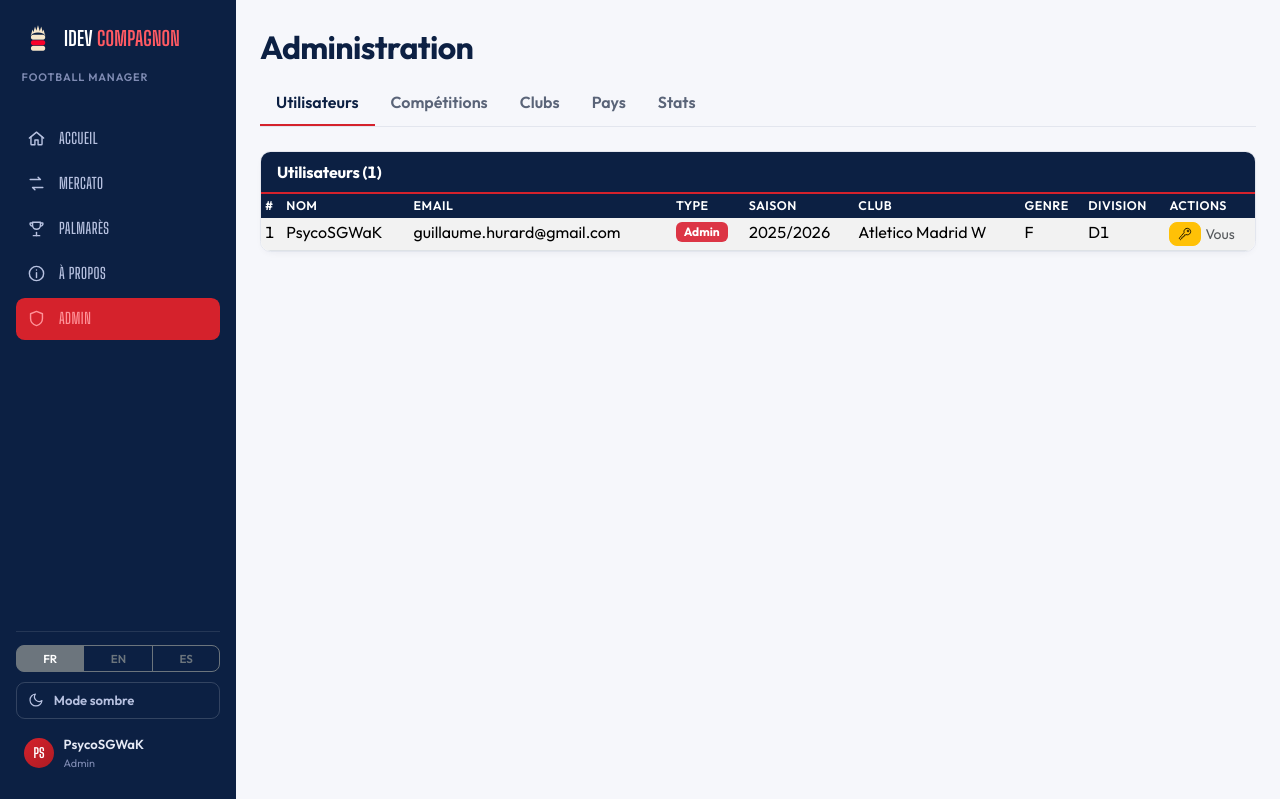
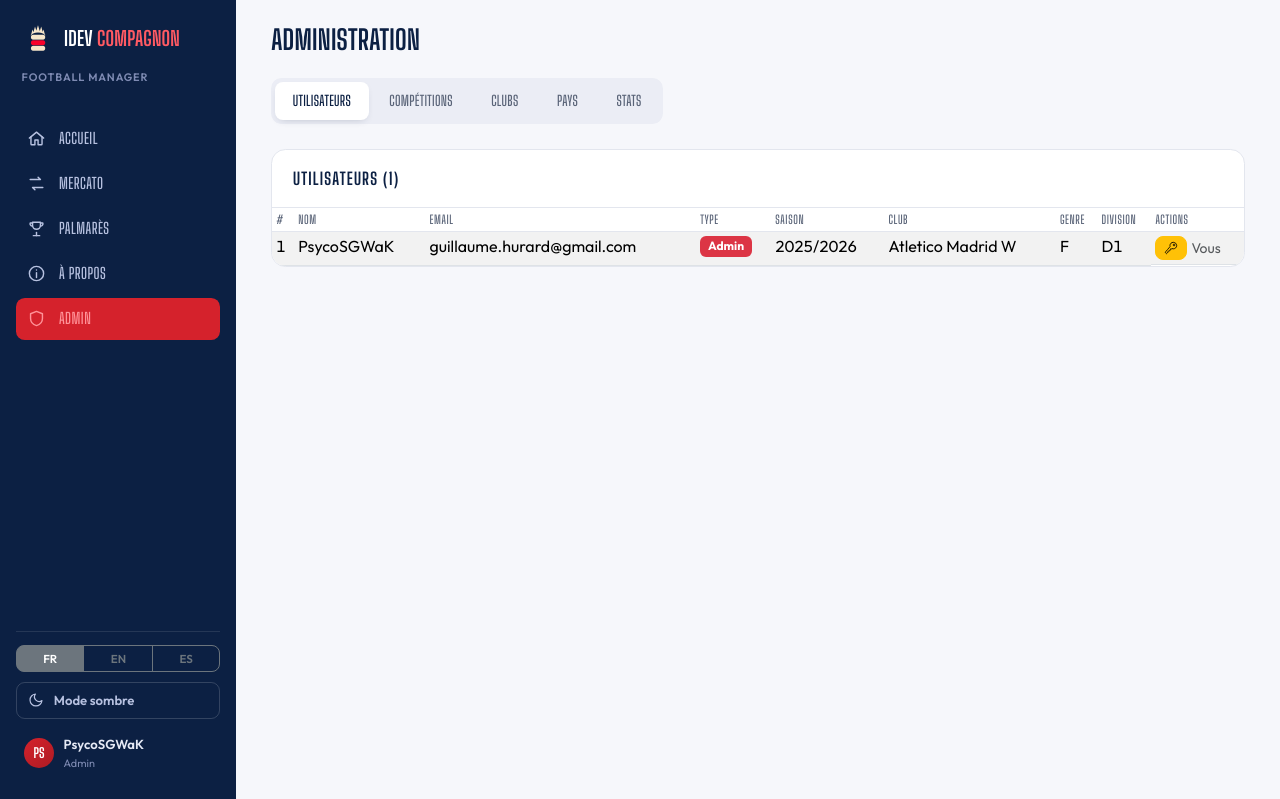
Before and after one commit to PsycoSGWaK/FMXX, a PHP site: page /root/admin.php in a window 1280 px wide. Shown: the top 799 px of the page. Run offline with PHP 8.4, Linux system fonts and the light colour scheme; a user stored in the database is signed in; data comes from the database, SQL or seed files in the repository.

Commit message:
Redessine la page Admin avec le nouveau design system
Applique le meme traitement aux 5 onglets (Utilisateurs, Competitions,
Clubs, Pays, Stats) : cartes Bootstrap -> .table-panel, onglets nav-tabs
-> .segmented, tableaux -> .table-scroll + data-table, boutons Ajouter
-> .btn-brand. Modales d'edition deja harmonisees precedemment, inchangees.

Teste : filtre clubs en direct, modale d'edition competition, les 5
onglets.

```diff
--- a/admin.php
+++ b/admin.php
@@ -23,8 +23,8 @@ if ($userType !== '1') {
 
 $tab = $_GET['tab'] ?? 'users';
 ?>
-<div class="container-fluid px-4 py-3 page-content">
-    <h2 class="fw-bold mb-3" style="color:var(--heading);">Administration</h2>
+<div class="main-content">
+    <div class="context-title">Administration</div>
 
     <?php if (isset($_GET['msg'])): ?>
         <div class="alert alert-success alert-dismissible fade show">
@@ -39,27 +39,26 @@ $tab = $_GET['tab'] ?? 'users';
         </div>
     <?php endif; ?>
 
-    <ul class="nav nav-tabs mb-4">
-        <li class="nav-item"><a class="nav-link <?= $tab === 'users'        ? 'active' : '' ?>" href="admin.php?tab=users">Utilisateurs</a></li>
-        <li class="nav-item"><a class="nav-link <?= $tab === 'competitions' ? 'active' : '' ?>" href="admin.php?tab=competitions">Compétitions</a></li>
-        <li class="nav-item"><a class="nav-link <?= $tab === 'clubs'        ? 'active' : '' ?>" href="admin.php?tab=clubs">Clubs</a></li>
-        <li class="nav-item"><a class="nav-link <?= $tab === 'pays'         ? 'active' : '' ?>" href="admin.php?tab=pays">Pays</a></li>
-        <li class="nav-item"><a class="nav-link <?= $tab === 'stats'        ? 'active' : '' ?>" href="admin.php?tab=stats">Stats</a></li>
-    </ul>
+    <div class="segmented">
+        <a class="<?= $tab === 'users'        ? 'active' : '' ?>" href="admin.php?tab=users">Utilisateurs</a>
+        <a class="<?= $tab === 'competitions' ? 'active' : '' ?>" href="admin.php?tab=competitions">Compétitions</a>
+        <a class="<?= $tab === 'clubs'        ? 'active' : '' ?>" href="admin.php?tab=clubs">Clubs</a>
+        <a class="<?= $tab === 'pays'         ? 'active' : '' ?>" href="admin.php?tab=pays">Pays</a>
+        <a class="<?= $tab === 'stats'        ? 'active' : '' ?>" href="admin.php?tab=stats">Stats</a>
+    </div>
 
     <?php if ($tab === 'users'): ?>
     <!-- ===================== UTILISATEURS ===================== -->
     <?php
     $users = $pdo->query("SELECT idUser, username, mail, type, saison_active, club, division, genre FROM user ORDER BY idUser")->fetchAll();
     ?>
-    <div class="card">
-        <div class="card-header card-header-brand fw-bold">
-            Utilisateurs (<?= count($users) ?>)
+    <div class="table-panel">
+        <div class="table-panel-head">
+            <span class="section-title"><span style="color:var(--heading)">Utilisateurs (<?= count($users) ?>)</span></span>
         </div>
-        <div class="card-body p-0">
-            <div class="table-responsive">
-                <table class="table table-sm table-hover table-striped mb-0">
-                    <thead class="table-dark">
+            <div class="table-scroll">
+                <table class="table table-sm table-hover table-striped mb-0 data-table">
+                    <thead>
                         <tr>
                             <th>#</th>
                             <th>Nom</th>
@@ -126,7 +125,6 @@ $tab = $_GET['tab'] ?? 'users';
                     </tbody>
                 </table>
             </div>
-        </div>
     </div>
 
     <!-- Modal reset password -->
@@ -180,11 +178,11 @@ $tab = $_GET['tab'] ?? 'users';
         ORDER BY p.nomPays, c.genre, c.typeCompetition, c.division
     ")->fetchAll();
     ?>
-    <div class="card mb-4">
-        <div class="card-header card-header-brand fw-bold">
-            Ajouter une compétition
+    <div class="table-panel mb-4">
+        <div class="table-panel-head">
+            <span class="section-title"><span style="color:var(--heading)">Ajouter une compétition</span></span>
         </div>
-        <div class="card-body">
+        <div class="p-3">
             <form action="admin_post.php" method="post" class="row g-2">
                 <?= csrf_field() ?>
                 <input type="hidden" name="action" value="add_competition">
@@ -219,19 +217,18 @@ $tab = $_GET['tab'] ?? 'users';
                     </select>
                 </div>
                 <div class="col-md-2">
-                    <button type="submit" class="btn btn-sm btn-primary">Ajouter</button>
+                    <button type="submit" class="btn-brand">Ajouter</button>
                 </div>
             </form>
         </div>
     </div>
-    <div class="card">
-        <div class="card-header card-header-brand fw-bold">
-            Compétitions (<?= count($comps) ?>)
+    <div class="table-panel">
+        <div class="table-panel-head">
+            <span class="section-title"><span style="color:var(--heading)">Compétitions (<?= count($comps) ?>)</span></span>
         </div>
-        <div class="card-body p-0">
-            <div class="table-responsive">
-                <table class="table table-sm table-hover table-striped mb-0">
-                    <thead class="table-dark">
+            <div class="table-scroll">
+                <table class="table table-sm table-hover table-striped mb-0 data-table">
+                    <thead>
                         <tr>
                             <th>#</th><th>Nom</th><th>Type</th><th>Pays</th>
                             <th>Division</th><th>Genre</th><th>Qualif.</th><th>Actions</th>
@@ -280,7 +277,6 @@ $tab = $_GET['tab'] ?? 'users';
                     </tbody>
                 </table>
             </div>
-        </div>
     </div>
 
     <!-- Modal edit compétition -->
@@ -376,11 +372,11 @@ $tab = $_GET['tab'] ?? 'users';
         ORDER BY p.nomPays, e.genre, e.division, e.nomEquipe
     ")->fetchAll();
     ?>
-    <div class="card mb-4">
-        <div class="card-header card-header-brand fw-bold">
-            Ajouter un club
+    <div class="table-panel mb-4">
+        <div class="table-panel-head">
+            <span class="section-title"><span style="color:var(--heading)">Ajouter un club</span></span>
         </div>
-        <div class="card-body">
+        <div class="p-3">
             <form action="admin_post.php" method="post" class="row g-2">
                 <?= csrf_field() ?>
                 <input type="hidden" name="action" value="add_club">
@@ -408,20 +404,19 @@ $tab = $_GET['tab'] ?? 'users';
                     </select>
                 </div>
                 <div class="col-md-3">
-                    <button type="submit" class="btn btn-sm btn-primary">Ajouter</button>
+                    <button type="submit" class="btn-brand">Ajouter</button>
                 </div>
             </form>
         </div>
     </div>
-    <div class="card">
-        <div class="card-header card-header-brand d-flex flex-wrap gap-2 justify-content-between align-items-center fw-bold">
-            <span>Clubs (<?= count($clubs) ?>)</span>
+    <div class="table-panel">
+        <div class="table-panel-head">
+            <span class="section-title"><span style="color:var(--heading)">Clubs (<?= count($clubs) ?>)</span></span>
             <input type="text" id="filterClub" class="form-control form-control-sm" placeholder="Rechercher…" style="max-width:200px;">
         </div>
-        <div class="card-body p-0">
-            <div class="table-responsive">
-                <table class="table table-sm table-hover table-striped mb-0" id="clubTable">
-                    <thead class="table-dark">
+            <div class="table-scroll">
+                <table class="table table-sm table-hover table-striped mb-0 data-table" id="clubTable">
+                    <thead>
                         <tr>
                             <th>#</th><th>Nom</th><th>Pays</th><th>Genre</th>
                             <th>Division</th><th>Actions</th>
@@ -461,7 +456,6 @@ $tab = $_GET['tab'] ?? 'users';
                     </tbody>
                 </table>
             </div>
-        </div>
     </div>
     <script>
     document.getElementById('filterClub').addEventListener('input', function() {
@@ -534,11 +528,11 @@ $tab = $_GET['tab'] ?? 'users';
     <?php
     $paysList = $pdo->query("SELECT * FROM pays ORDER BY nomPays")->fetchAll();
     ?>
-    <div class="card mb-4">
-        <div class="card-header card-header-brand fw-bold">
-            Ajouter un pays
+    <div class="table-panel mb-4">
+        <div class="table-panel-head">
+            <span class="section-title"><span style="color:var(--heading)">Ajouter un pays</span></span>
         </div>
-        <div class="card-body">
+        <div class="p-3">
             <form action="admin_post.php" method="post" class="row g-2">
                 <?= csrf_field() ?>
                 <input type="hidden" name="action" value="add_pays">
@@ -555,19 +549,18 @@ $tab = $_GET['tab'] ?? 'users';
                     <input type="number" name="paysNum" class="form-control form-control-sm" placeholder="Code numérique">
                 </div>
                 <div class="col-md-1">
-                    <button type="submit" class="btn btn-sm btn-primary">Ajouter</button>
+                    <button type="submit" class="btn-brand">Ajouter</button>
                 </div>
             </form>
         </div>
     </div>
-    <div class="card">
-        <div class="card-header card-header-brand fw-bold">
-            Pays (<?= count($paysList) ?>)
+    <div class="table-panel">
+        <div class="table-panel-head">
+            <span class="section-title"><span style="color:var(--heading)">Pays (<?= count($paysList) ?>)</span></span>
         </div>
-        <div class="card-body p-0">
-            <div class="table-responsive">
-                <table class="table table-sm table-hover table-striped mb-0">
-                    <thead class="table-dark">
+            <div class="table-scroll">
+                <table class="table table-sm table-hover table-striped mb-0 data-table">
+                    <thead>
                         <tr>
                             <th>#</th><th>Nom</th><th>A2</th><th>A3</th><th>Num</th><th>Actions</th>
                         </tr>
@@ -606,7 +599,6 @@ $tab = $_GET['tab'] ?? 'users';
                     </tbody>
                 </table>
             </div>
-        </div>
     </div>
 
     <!-- Modal edit pays -->
@@ -687,7 +679,7 @@ $tab = $_GET['tab'] ?? 'users';
         ['Objectifs',        $nbObjectifs, 'danger'],
     ];
     ?>
-    <div class="card mb-4">
+    <div class="table-panel mb-4">
         <div class="stat-bar">
             <?php foreach ($cards as [$label, $val, $color]): ?>
             <div class="stat-item">
@@ -697,11 +689,13 @@ $tab = $_GET['tab'] ?? 'users';
             <?php endforeach; ?>
         </div>
     </div>
-    <div class="card">
-        <div class="card-header card-header-brand fw-bold">Effectifs par utilisateur</div>
-        <div class="card-body p-0">
-            <table class="table table-sm table-striped mb-0">
-                <thead class="table-dark">
+    <div class="table-panel">
+        <div class="table-panel-head">
+            <span class="section-title"><span style="color:var(--heading)">Effectifs par utilisateur</span></span>
+        </div>
+            <div class="table-scroll">
+            <table class="table table-sm table-striped mb-0 data-table">
+                <thead>
                     <tr><th>Utilisateur</th><th>Email</th><th>Joueurs importés</th></tr>
                 </thead>
                 <tbody>
@@ -714,7 +708,7 @@ $tab = $_GET['tab'] ?? 'users';
                     <?php endforeach; ?>
                 </tbody>
             </table>
-        </div>
+            </div>
     </div>
     <?php endif; ?>
 
```
